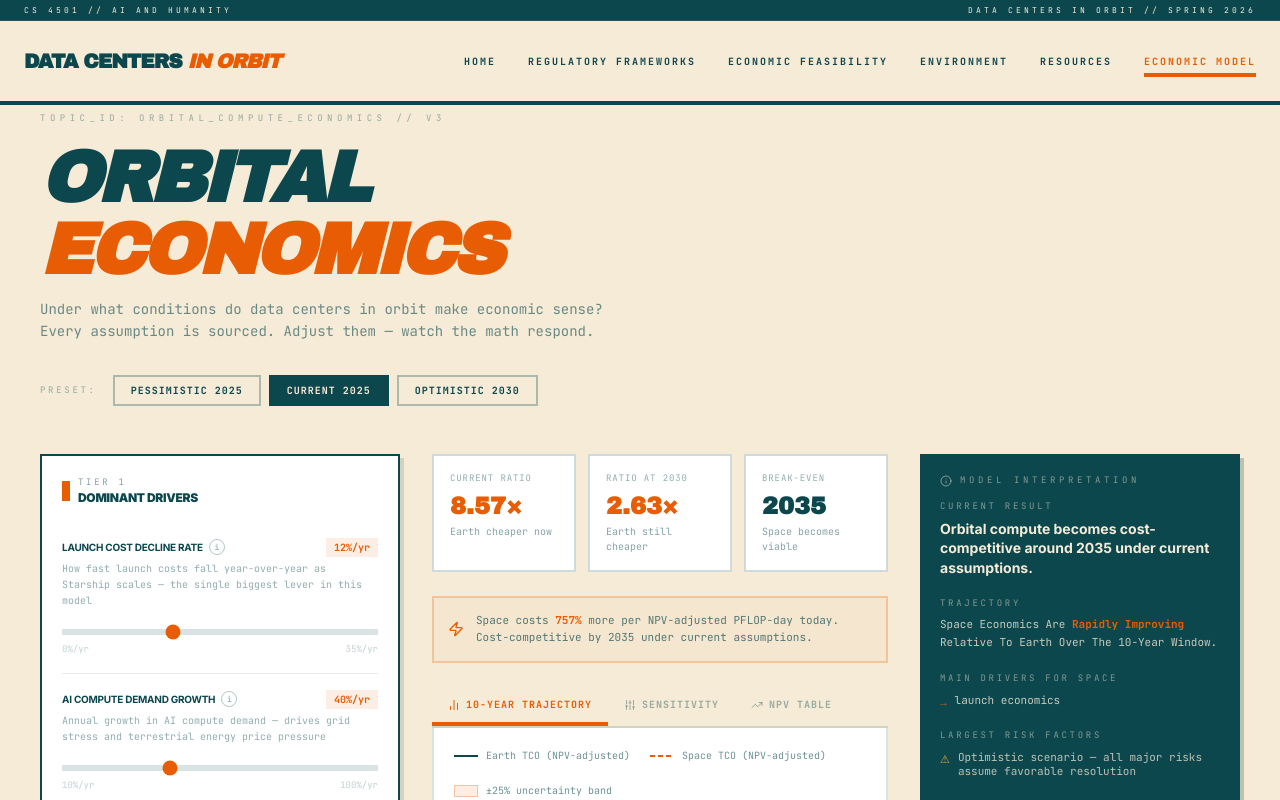
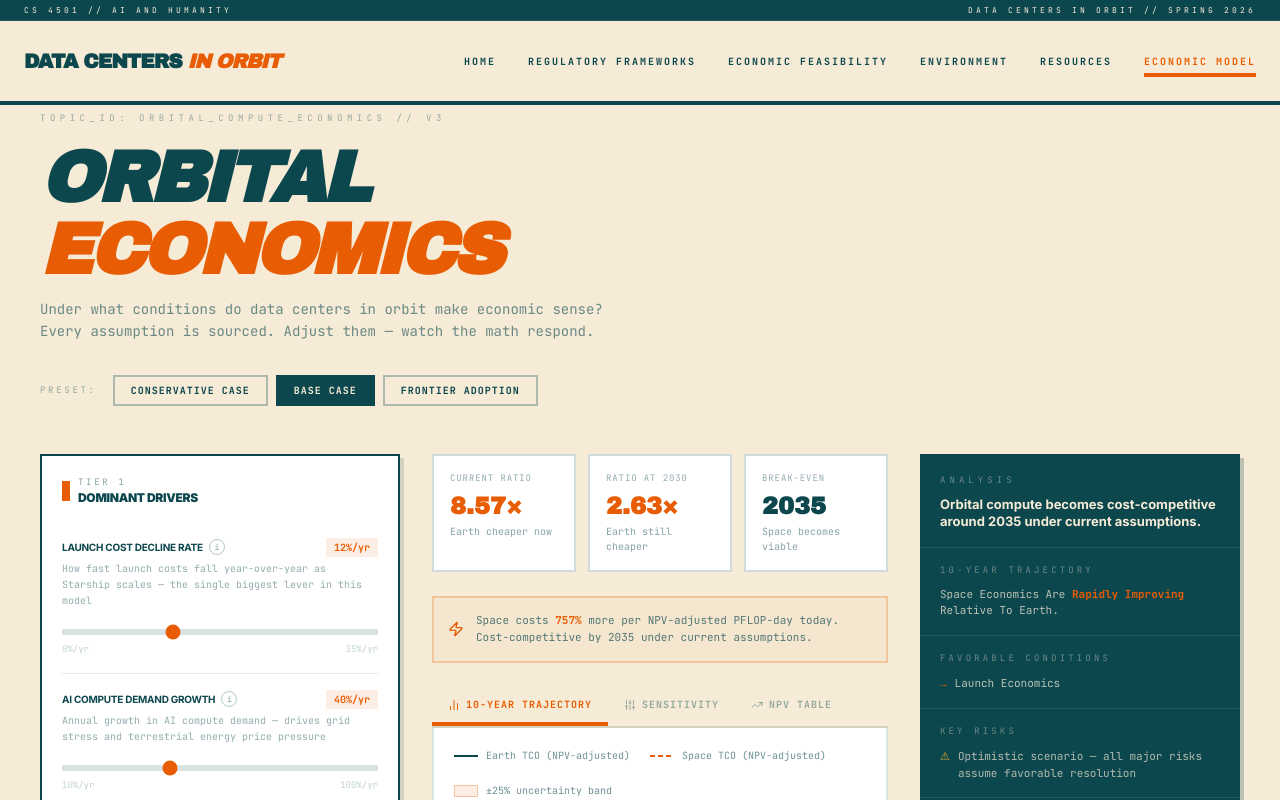
Before and after one commit to taylorpetrofski/data-centers-in-orbit, a React (Vite) app: page / in a window 1280 px wide. Both pictures are taken after a click on the button "ECONOMIC MODEL". Shown: the top 800 px of the page. Built offline with nearby package versions, Linux system fonts and the light colour scheme.

Commit message:
Update EconomicModel.tsx

```diff
--- a/src/EconomicModel.tsx
+++ b/src/EconomicModel.tsx
@@ -208,7 +208,13 @@ function buildInterpretation(params: Record<string, number>, modelData: ReturnTy
     : ratio5 < 1.5 ? 'Moderate — scenario is plausible given continued Starship progress'
     : 'Low-Moderate — requires optimistic assumptions on multiple dimensions simultaneously';
 
-  return { currentVerdict, trajectory, mainDrivers, mainHelpers, risks, confidence, breakEvenYear };
+  const bottomLine = breakEvenYear
+    ? `Under current assumptions, orbital compute crosses the cost threshold around ${breakEvenYear} — contingent on launch costs declining at ${params.launchCostDeclineRate}%/yr and space-grade ASICs reaching ~$${params.hwCostPerPflop}/PFLOP.`
+    : ratio5 < 1.3
+    ? `Orbital compute approaches parity with terrestrial hyperscalers by 2030, but does not clearly cross over within the decade without further improvement in launch economics or hardware cost.`
+    : `Under current assumptions, orbital compute is unlikely to beat terrestrial hyperscalers before the mid-2030s unless launch costs continue declining at double-digit annual rates.`;
+
+  return { currentVerdict, trajectory, mainDrivers, mainHelpers, risks, confidence, breakEvenYear, bottomLine };
 }
 
 // ─── Sub-components ───────────────────────────────────────────────────────────
@@ -519,7 +525,7 @@ export default function EconomicModel() {
                   ? 'bg-deep-teal text-cream border-deep-teal'
                   : 'bg-transparent text-deep-teal border-deep-teal/30 hover:border-deep-teal'
               }`}>
-              {s === 'pessimistic' ? 'Pessimistic 2025' : s === 'current' ? 'Current 2025' : 'Optimistic 2030'}
+              {s === 'pessimistic' ? 'Conservative Case' : s === 'current' ? 'Base Case' : 'Frontier Adoption'}
             </button>
           ))}
         </div>
@@ -827,88 +833,104 @@ export default function EconomicModel() {
         </div>
 
         {/* ── RIGHT: Model Interpretation ──────────────────────────────────── */}
-        <div className="space-y-4 xl:block hidden">
-          <div className="bg-deep-teal text-cream p-5 shadow-[4px_4px_0px_0px_rgba(13,71,78,0.25)]">
-            <div className="text-[9px] font-mono uppercase tracking-[0.4em] text-cream/50 mb-3 flex items-center gap-2">
-              <Info className="w-3 h-3" /> Model Interpretation
-            </div>
+        <div className="space-y-3 xl:block hidden">
 
-            {/* Current result */}
-            <div className="mb-5">
-              <div className="text-[9px] font-mono uppercase tracking-[0.3em] text-cream/50 mb-1.5">Current Result</div>
-              <p className="text-sm font-bold leading-snug text-cream">{interpretation.currentVerdict}</p>
+          {/* Main panel */}
+          <div className="bg-deep-teal text-cream shadow-[4px_4px_0px_0px_rgba(13,71,78,0.25)] divide-y divide-cream/10">
+
+            {/* Header */}
+            <div className="px-5 pt-5 pb-4">
+              <div className="text-[9px] font-mono uppercase tracking-[0.45em] text-cream/40 mb-2">Analysis</div>
+              <p className="text-[13px] font-bold leading-snug text-cream">{interpretation.currentVerdict}</p>
             </div>
 
             {/* Trajectory */}
-            <div className="mb-5">
-              <div className="text-[9px] font-mono uppercase tracking-[0.3em] text-cream/50 mb-1.5">Trajectory</div>
-              <p className="text-[11px] font-mono text-cream/80 leading-relaxed capitalize">
-                Space economics are <span className="text-atomic-orange font-bold">{interpretation.trajectory}</span> relative to Earth over the 10-year window.
+            <div className="px-5 py-4">
+              <div className="text-[9px] font-mono uppercase tracking-[0.35em] text-cream/40 mb-2">10-Year Trajectory</div>
+              <p className="text-[11px] font-mono text-cream/75 capitalize">
+                Space economics are{' '}
+                <strong className="text-atomic-orange">{interpretation.trajectory}</strong>{' '}
+                relative to Earth.
               </p>
             </div>
 
             {/* Main drivers */}
             {interpretation.mainDrivers.length > 0 && (
-              <div className="mb-5">
-                <div className="text-[9px] font-mono uppercase tracking-[0.3em] text-cream/50 mb-2">Main Drivers for Space</div>
-                <ul className="space-y-1.5">
+              <div className="px-5 py-4">
+                <div className="text-[9px] font-mono uppercase tracking-[0.35em] text-cream/40 mb-2.5">Favorable Conditions</div>
+                <ul className="space-y-2">
                   {interpretation.mainDrivers.map((d, i) => (
-                    <li key={i} className="flex items-start gap-2 text-[11px] font-mono text-cream/80 leading-tight">
-                      <span className="text-atomic-orange mt-0.5 shrink-0">→</span>{d}
+                    <li key={i} className="flex items-baseline gap-2 text-[11px] font-mono text-cream/75">
+                      <span className="text-atomic-orange shrink-0 font-bold">→</span>
+                      <span className="capitalize">{d}</span>
                     </li>
                   ))}
                 </ul>
               </div>
             )}
 
-            {/* Risk factors */}
-            <div className="mb-5">
-              <div className="text-[9px] font-mono uppercase tracking-[0.3em] text-cream/50 mb-2">Largest Risk Factors</div>
-              <ul className="space-y-1.5">
+            {/* Risks */}
+            <div className="px-5 py-4">
+              <div className="text-[9px] font-mono uppercase tracking-[0.35em] text-cream/40 mb-2.5">Key Risks</div>
+              <ul className="space-y-2">
                 {interpretation.risks.map((r, i) => (
-                  <li key={i} className="flex items-start gap-2 text-[11px] font-mono text-cream/75 leading-tight">
-                    <span className="text-mustard mt-0.5 shrink-0">⚠</span>{r}
+                  <li key={i} className="flex items-baseline gap-2 text-[11px] font-mono text-cream/70">
+                    <span className="text-mustard shrink-0">⚠</span>
+                    <span>{r}</span>
                   </li>
                 ))}
               </ul>
             </div>
 
-
+            {/* Bottom line */}
+            <div className="px-5 py-4">
+              <div className="text-[9px] font-mono uppercase tracking-[0.35em] text-atomic-orange/70 mb-2">Bottom Line</div>
+              <p className="text-[11px] font-mono text-cream/85 leading-relaxed">{interpretation.bottomLine}</p>
+            </div>
           </div>
 
-          {/* Key insight card */}
-          <div className="bg-atomic-orange/8 border-2 border-atomic-orange/30 p-4">
-            <div className="text-[9px] font-mono uppercase tracking-[0.3em] text-atomic-orange/70 mb-2">Key Insight</div>
+          {/* Key insight */}
+          <div className="border-2 border-atomic-orange/25 bg-atomic-orange/5 px-4 py-3.5">
+            <div className="text-[9px] font-mono uppercase tracking-[0.35em] text-atomic-orange/60 mb-1.5">Most Sensitive Variable</div>
             <p className="text-[11px] font-mono text-deep-teal leading-relaxed">
               {sensitivityData[0]?.key === 'hwCostPerPflop'
-                ? 'The model is most sensitive to space hardware cost. No orbital ASICs exist — this is an industry bet, not an engineering certainty.'
+                ? 'Space hardware cost. No orbital ASICs exist — the economics hinge on ASIC development, not Starship.'
                 : sensitivityData[0]?.key === 'launchCostDeclineRate'
-                ? 'The model is most sensitive to how fast launch costs fall. This is almost entirely a function of Starship achieving its reuse targets.'
+                ? 'Launch cost decline rate. Almost entirely a function of Starship achieving its reuse targets.'
                 : sensitivityData[0]?.key === 'computeDemandGrowthRate'
-                ? 'The model is most sensitive to AI compute demand growth — the faster demand outpaces grid capacity, the stronger the space case.'
-                : `The most load-bearing assumption is ${sensitivityData[0]?.key}. A ±20% change shifts the 2030 viability ratio by ${(sensitivityData[0]?.swing * 100).toFixed(1)}%.`
+                ? 'AI compute demand growth. Faster demand outpacing grid capacity strengthens the space case.'
+                : `${sensitivityData[0]?.key} — a ±20% shift moves the 2030 ratio by ${(sensitivityData[0]?.swing * 100).toFixed(1)}%.`
               }
             </p>
           </div>
 
-          {/* Methodology note */}
-          <div className="border-2 border-deep-teal/15 p-4 bg-white/50">
-            <div className="text-[9px] font-mono uppercase tracking-[0.3em] text-deep-teal/45 mb-2">Methodology</div>
-            <p className="text-[10px] font-mono text-deep-teal/60 leading-relaxed">
-              NPV-adjusted levelized cost of compute ($/PFLOP-day, fp16 no-sparsity) over 10 years.
-              Fixed constants derived from primary sources. Monte Carlo uncertainty bands from 300 runs at ±25% parameter perturbation.
+          {/* Methodology */}
+          <div className="border-2 border-deep-teal/12 px-4 py-3.5 bg-white/40">
+            <div className="text-[9px] font-mono uppercase tracking-[0.35em] text-deep-teal/40 mb-1.5">Methodology</div>
+            <p className="text-[10px] font-mono text-deep-teal/55 leading-relaxed">
+              NPV-adjusted levelized cost of compute ($/PFLOP-day, fp16 no-sparsity) over 10 years. Fixed constants from primary sources. ±25% Monte Carlo, 300 runs.
             </p>
           </div>
         </div>
 
-        {/* Mobile interpretation panel (shown below chart on smaller screens) */}
-        <div className="xl:hidden lg:col-span-2 bg-deep-teal text-cream p-5">
-          <div className="text-[9px] font-mono uppercase tracking-[0.4em] text-cream/50 mb-3">Model Interpretation</div>
-          <p className="text-sm font-bold leading-snug text-cream mb-3">{interpretation.currentVerdict}</p>
-          <div className="text-[11px] font-mono">
-            <div className="text-[9px] uppercase tracking-[0.3em] text-cream/50 mb-1.5">Largest Risk Factors</div>
-            <ul className="space-y-1">
-              {interpretation.risks.map((r, i) => <li key={i} className="flex gap-2 items-start text-cream/75"><span className="text-mustard shrink-0">⚠</span>{r}</li>)}
+        {/* Mobile interpretation panel */}
+        <div className="xl:hidden lg:col-span-2 bg-deep-teal text-cream divide-y divide-cream/10">
+          <div className="px-5 pt-5 pb-4">
+            <div className="text-[9px] font-mono uppercase tracking-[0.4em] text-cream/40 mb-2">Analysis</div>
+            <p className="text-sm font-bold leading-snug text-cream">{interpretation.currentVerdict}</p>
+          </div>
+          <div className="px-5 py-4">
+            <div className="text-[9px] font-mono uppercase tracking-[0.35em] text-atomic-orange/70 mb-1.5">Bottom Line</div>
+            <p className="text-[11px] font-mono text-cream/80 leading-relaxed">{interpretation.bottomLine}</p>
+          </div>
+          <div className="px-5 py-4">
+            <div className="text-[9px] font-mono uppercase tracking-[0.35em] text-cream/40 mb-2">Key Risks</div>
+            <ul className="space-y-1.5">
+              {interpretation.risks.map((r, i) => (
+                <li key={i} className="flex gap-2 items-baseline text-[11px] font-mono text-cream/70">
+                  <span className="text-mustard shrink-0">⚠</span>{r}
+                </li>
+              ))}
             </ul>
           </div>
         </div>
```
